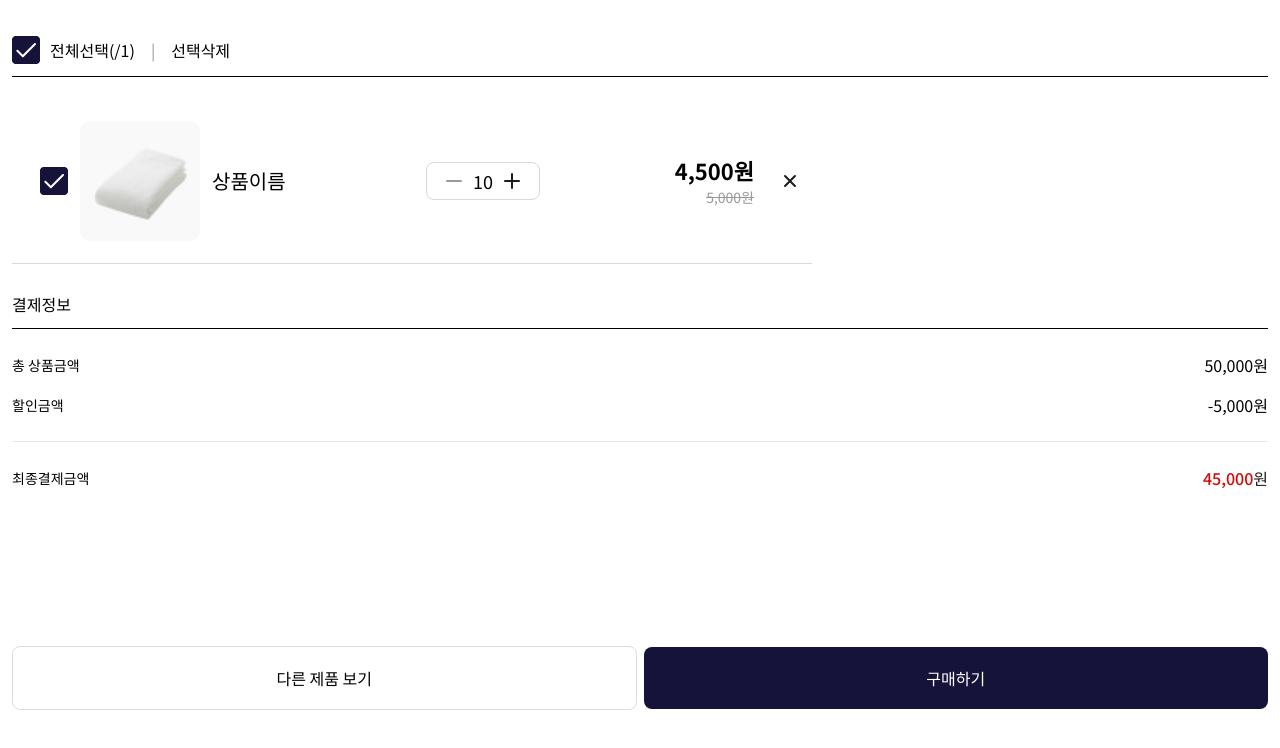
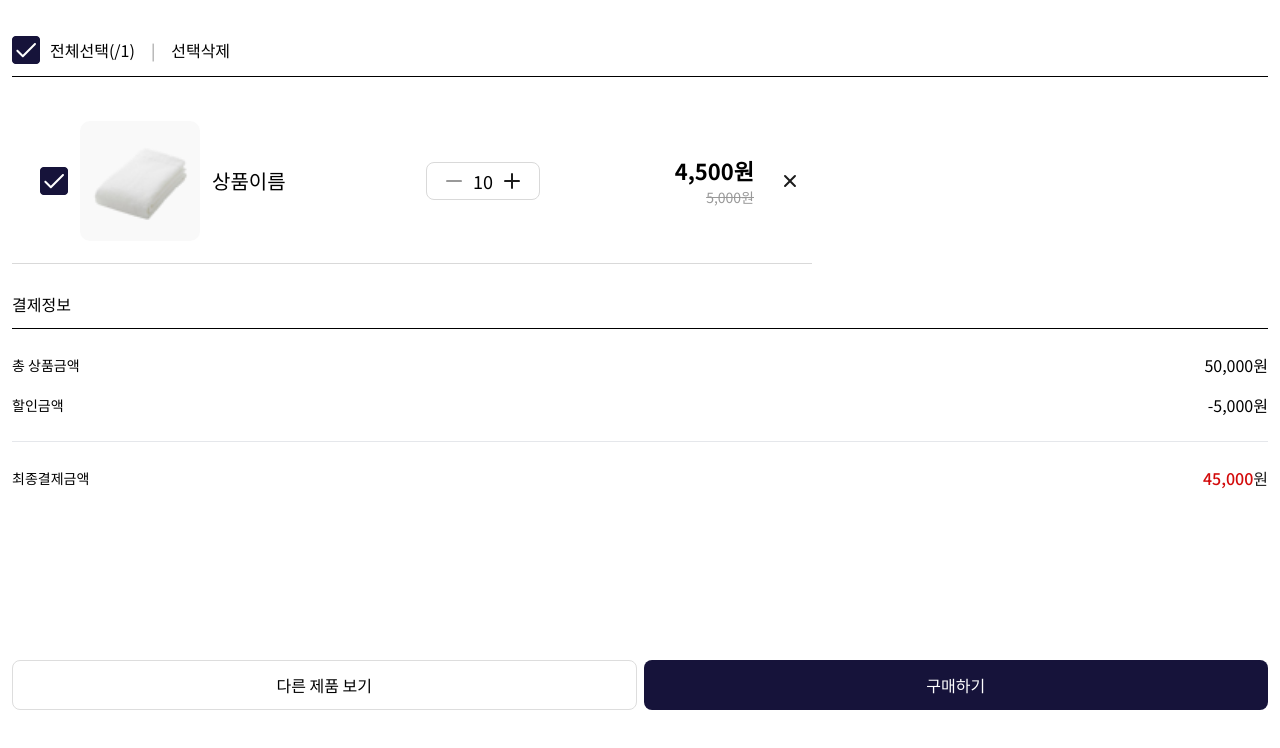
Before and after one commit to Muhan-Company/bizcurator-ecommerce, a Next.js app: page /cart in a window 1280 px wide. Shown: the top 748 px of the page. Built offline with nearby package versions, Linux system fonts and the light colour scheme.

Commit message:
refactor: Link, button 태그 하위 불필요한 span 태그 삭제 - Issue #21

```diff
--- a/components/cart/CartItemList.tsx
+++ b/components/cart/CartItemList.tsx
@@ -47,13 +47,11 @@ export default function CartItemList({ items = [1] }: CartItemPropsType) {
           <CartPaymentAmountInfo />
           <div className="btn-mobile center gap-[7px]">
             {/* todo: 바로구매 페이지로 이동 */}
-            <Link href="/" className="w-[172px] btn-white grow">
-              <span className="py-[19px]">다른 제품 보기</span>
+            <Link href="/" className="w-[172px] h-[50px] btn-white grow py-[19px]">
+              다른 제품 보기
             </Link>
             {/* todo: 결제 페이지로 이동 */}
-            <button className="w-[172px] btn-primary grow">
-              <span className="py-[19px]">구매하기</span>
-            </button>
+            <button className="w-[172px] h-[50px] btn-primary grow py-[19px]">구매하기</button>
           </div>
         </div>
       )}
```
